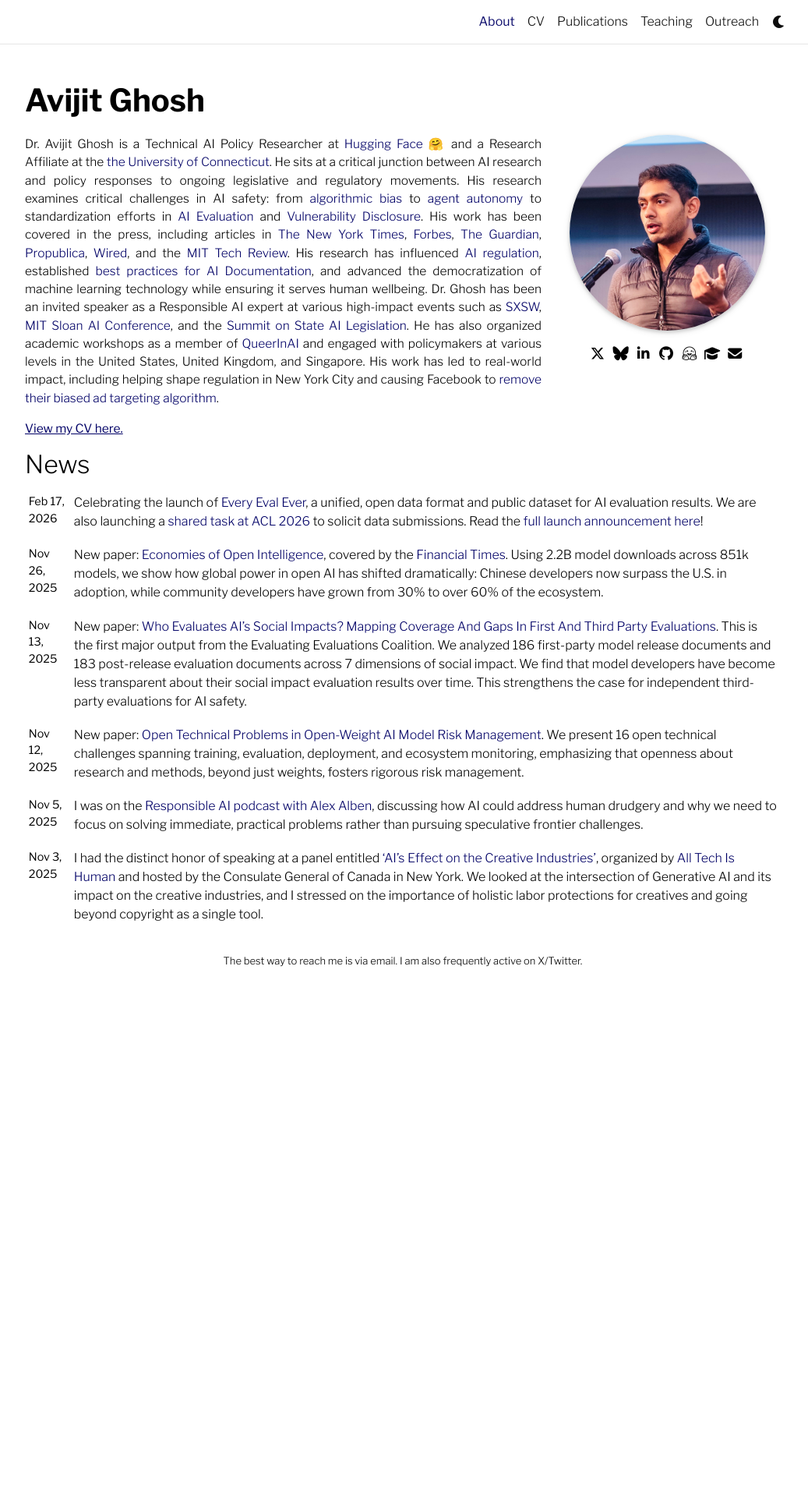
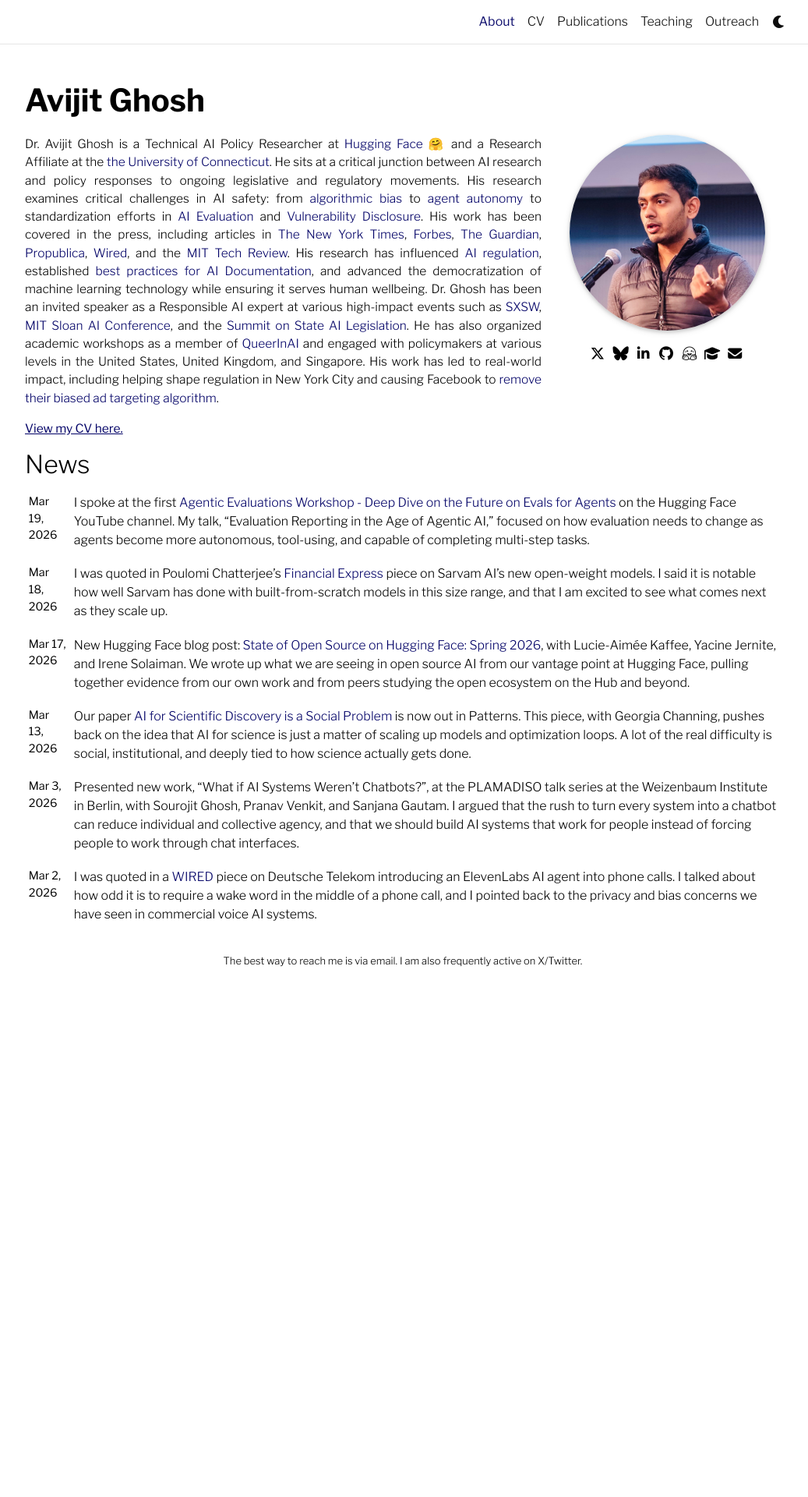
Before and after one commit to evijit/evijit.github.io, a Jekyll site: the page built from _pages/about.md, in a window 1280 px wide. Shown: the top 1920 px of the page at 78% size, without its empty margins (123-1160 px from the left). Built offline with Jekyll 4.4.1, drawn with Linux system fonts in a browser that asks for light colours; nearby versions of some CDN libraries; comment, search, counter and statistics services are not loaded; a style sheet for code colours, icons or effects is not loaded.

Commit message:
update site

```diff
--- a/_pages/talks.md
+++ b/_pages/talks.md
@@ -8,6 +8,12 @@
 ---
 
 ### Invited Speaking Engagements
+
+- Mar 2026, ["Evaluation Reporting in the Age of Agentic AI"](https://www.youtube.com/live/UxMZfbWI3LY) at the Agentic Evaluations Workshop on the Hugging Face YouTube channel
+
+- Mar 2026, "What if AI Systems Weren't Chatbots?" at the PLAMADISO talk series, Weizenbaum Institute, Berlin
+
+- Feb 2026, Opening panelist at IASEAI 2026 in Paris; fireside chat at the IASEAI Open-Weight AI Risk Management workshop
 
 - Oct 2025, Panel: ["AI and the Creative Industry"](https://luma.com/08vjt3v0) at the Canadian Consulate and All Tech is Human
 
@@ -50,6 +56,10 @@
 - Nov 2022, "Subverting Fair Image Search with Generative Adversarial Perturbations" as a part of the 'Celebrating Young Researchers' event, [Trustworthy ML Initiative](https://www.trustworthyml.org/)
 
 ### Media Coverage and Op-Eds
+
+- Mar 2026, [Sarvam AI models excel in Indic, lag frontier systems](https://www.linkedin.com/feed/update/urn:li:activity:7440356914250747904/) - Financial Express India
+
+- Mar 2026, [Deutsche Telekom Wants AI Agents to Talk on Your Phone for You](https://www.wired.com/story/deutsche-telekom-elevenlabs-ai-phone-calls-mwc-2026/) - Wired
 
 - Nov 2025, [China leapfrogs US in global market for 'open' AI models](https://www.ft.com/content/931c8218-a9d7-4cbd-8b08-27516637ff41) - Financial Times
 
```
Also changed, not shown: _news/announcement_74.md (added, +8 -0 lines), _news/announcement_75.md (added, +8 -0 lines), _news/announcement_76.md (added, +8 -0 lines), _news/announcement_77.md (added, +8 -0 lines), _news/announcement_78.md (added, +8 -0 lines), _news/announcement_79.md (added, +8 -0 lines), _news/announcement_80.md (added, +8 -0 lines), 1 other file.
